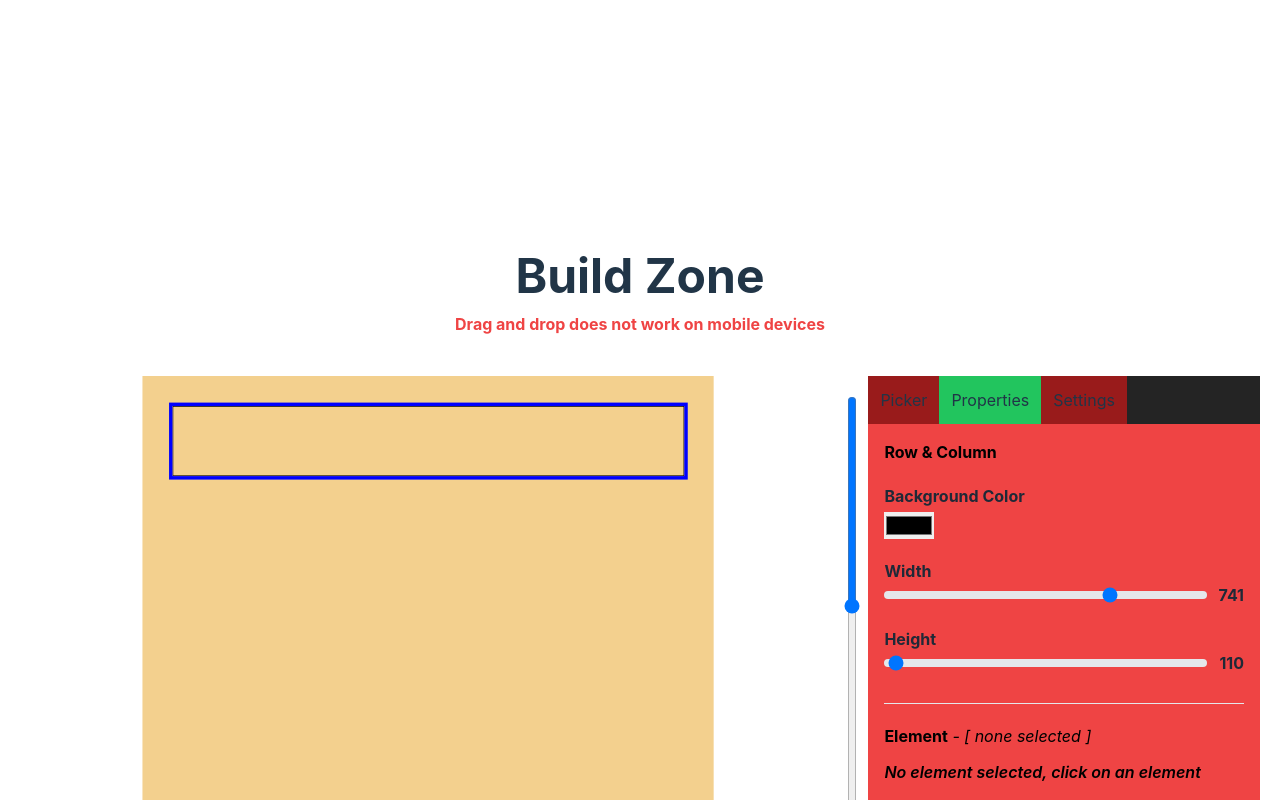
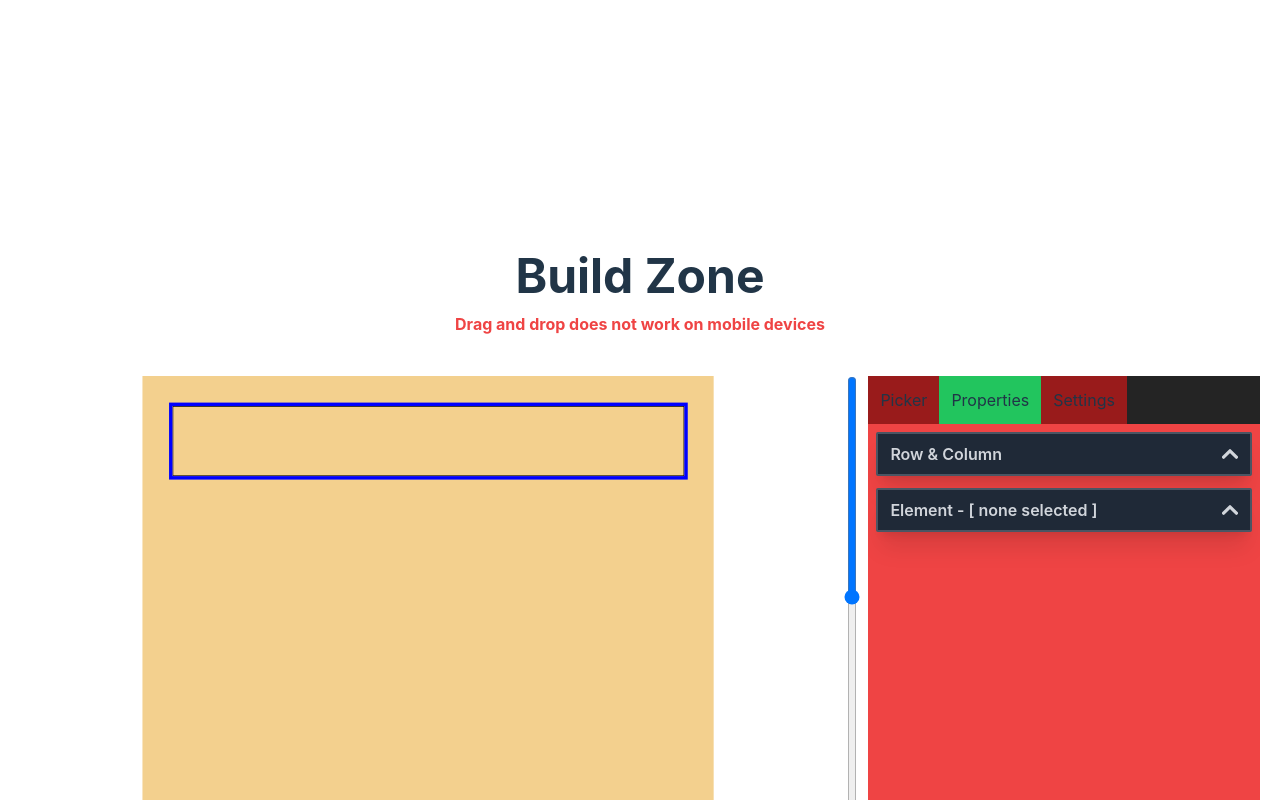
Before and after one commit to Metalax0/resume-builder, a React (Vite) app: page / in a window 1280 px wide. Both pictures are taken after a click on the button "Properties". Shown: the part 612-1412 px from the top of the page. Built offline with nearby package versions, Linux system fonts and the light colour scheme; the HTML template or start-up script is replaced by a standard one.

Commit message:
Accordian/ Implemented acccordian in properties tab.

```diff
--- /dev/null
+++ b/src/components/atoms/accordian/index.tsx
@@ -0,0 +1,50 @@
+import { useState, ReactNode } from "react";
+
+export interface AccordionProps {
+    title: string;
+    children: ReactNode;
+}
+
+export const Accordion = ({ title, children }: AccordionProps) => {
+    const [isOpen, setIsOpen] = useState(false);
+
+    const toggleAccordion = () => {
+        setIsOpen(!isOpen);
+    };
+
+    return (
+        <div className="border-2 border-gray-600 bg-orange-300 rounded-sm shadow-xl">
+            <h2>
+                <button
+                    type="button"
+                    className="flex items-center justify-between w-full px-3 py-2 font-semibold bg-gray-800 text-gray-300 hover:bg-gray-700 transition-colors gap-3"
+                    onClick={toggleAccordion}
+                    aria-expanded={isOpen}
+                >
+                    <span>{title}</span>
+                    <svg
+                        className={`w-4 h-4 transform transition-transform duration-300 ${
+                            isOpen ? "rotate-180" : ""
+                        }`}
+                        xmlns="http://www.w3.org/2000/svg"
+                        fill="none"
+                        viewBox="0 0 10 6"
+                    >
+                        <path
+                            stroke="currentColor"
+                            strokeLinecap="round"
+                            strokeLinejoin="round"
+                            strokeWidth="2"
+                            d="M9 5 5 1 1 5"
+                        />
+                    </svg>
+                </button>
+            </h2>
+            {isOpen && (
+                <div className="p-3 bg-transparent text-gray-300 transition-colors">
+                    {children}
+                </div>
+            )}
+        </div>
+    );
+};
--- a/src/components/atoms/color-picker/index.tsx
+++ b/src/components/atoms/color-picker/index.tsx
@@ -10,7 +10,7 @@ export const ColorPicker = ({
     handleChange,
 }: ColorPickerPropsType) => {
     return (
-        <div className="my-5 flex flex-col gap-1">
+        <div className="mb-3 flex flex-col gap-1">
             <p className="text-gray-800 font-bold">{title}</p>
             <input
                 type="color"
--- a/src/components/atoms/input-number/index.tsx
+++ b/src/components/atoms/input-number/index.tsx
@@ -13,7 +13,7 @@ export const InputNumber = ({ title, value, onChange }: InputNumber) => {
     };
 
     return (
-        <form className="my-5">
+        <form className="mb-3">
             <label
                 htmlFor="quantity-input"
                 className="block my-2  text-gray-800 font-bold"
--- a/src/components/atoms/slider/index.tsx
+++ b/src/components/atoms/slider/index.tsx
@@ -21,7 +21,7 @@ export const Slider = ({
             : "h-full";
 
     return (
-        <div className={`${orientation} my-5`}>
+        <div className={`${orientation} mb-3`}>
             <p className="text-gray-800 font-bold">{title}</p>
             <div className="flex gap-3 items-center justify-center h-full">
                 <input
--- a/src/components/sections/tabs/index.tsx
+++ b/src/components/sections/tabs/index.tsx
@@ -73,7 +73,7 @@ export const Tabs = () => {
                 activeTab={activeTab}
                 setActiveTab={setActiveTab}
             />
-            <div className="flex flex-1 gap-5 p-4 bg-red-500">
+            <div className="flex flex-1 gap-5 p-2 bg-red-500 overflow-auto">
                 {renderTab()}
             </div>
         </div>
--- a/src/components/sections/tabs/properties/index.tsx
+++ b/src/components/sections/tabs/properties/index.tsx
@@ -5,6 +5,7 @@ import { usePropertiesContext } from "../../../context/propertiesContext";
 import { CommonProperties } from "./common";
 import { FontsProperties } from "./fonts";
 import { PropertiesStateCategoryEnum } from "../../../../types/properties";
+import { Accordion } from "../../../atoms/accordian";
 
 export const PropertiesTab = () => {
     const { rowRef, colRef } = useStageContext();
@@ -26,47 +27,44 @@ export const PropertiesTab = () => {
     };
 
     return (
-        <div className="flex flex-col flex-1 bg-red-500">
+        <div className="flex flex-col gap-3 flex-1 bg-red-500 text-left">
             {/* Cell Control */}
-            <div className="text-left">
-                <strong className="text-black">Row & Column</strong>
+            <Accordion title={"Row & Column"}>
                 <CommonProperties
                     category={PropertiesStateCategoryEnum.cell}
                     target={propertiesState.cell}
                     dispatch={propertiesDispatch}
                     selected={selectedCell}
                 />
-            </div>
-            <hr className="h-px my-2 bg-gray-200 border-0 dark:bg-gray-700" />
+            </Accordion>
             {/* Elements Control */}
-            <div className="text-left mt-3">
-                <strong className="text-black">
-                    Element
-                    <span className="font-normal italic">
-                        {" - "}[ {getElementCategory()} ]
-                    </span>
-                </strong>
+            <Accordion title={`Element - [ ${getElementCategory()} ]`}>
                 {!selectedElement && (
                     <p className="text-black mt-3 italic font-semibold">
                         No element selected, click on an element
                     </p>
                 )}
                 {selectedElement && (
-                    <>
+                    <div className="flex flex-col gap-2">
+                        <Accordion title={"Basic"}>
                             <CommonProperties
                                 category={PropertiesStateCategoryEnum.element}
                                 target={propertiesState.element}
                                 dispatch={propertiesDispatch}
                                 selected={selectedElement}
                             />
+                        </Accordion>
+
+                        <Accordion title={"Fonts"}>
                             <FontsProperties
                                 state={propertiesState}
                                 dispatch={propertiesDispatch}
                                 selected={selectedElement}
                             />
-                    </>
+                        </Accordion>
+                    </div>
                 )}
-            </div>
+            </Accordion>
         </div>
     );
 };
--- a/src/index.css
+++ b/src/index.css
@@ -45,6 +45,28 @@ h1 {
     font-weight: bold;
 }
 
+/* width */
+::-webkit-scrollbar {
+    width: 10px;
+}
+
+/* Track */
+::-webkit-scrollbar-track {
+    box-shadow: inset 0 0 5px grey;
+    border-radius: 10px;
+}
+
+/* Handle */
+::-webkit-scrollbar-thumb {
+    background: rgb(78, 78, 78);
+    border-radius: 100px;
+}
+
+/* Handle on hover */
+::-webkit-scrollbar-thumb:hover {
+    background: gray;
+}
+
 @media (prefers-color-scheme: light) {
     :root {
         color: #213547;
```
Lines whose indentation alone changed are shown as unchanged.
